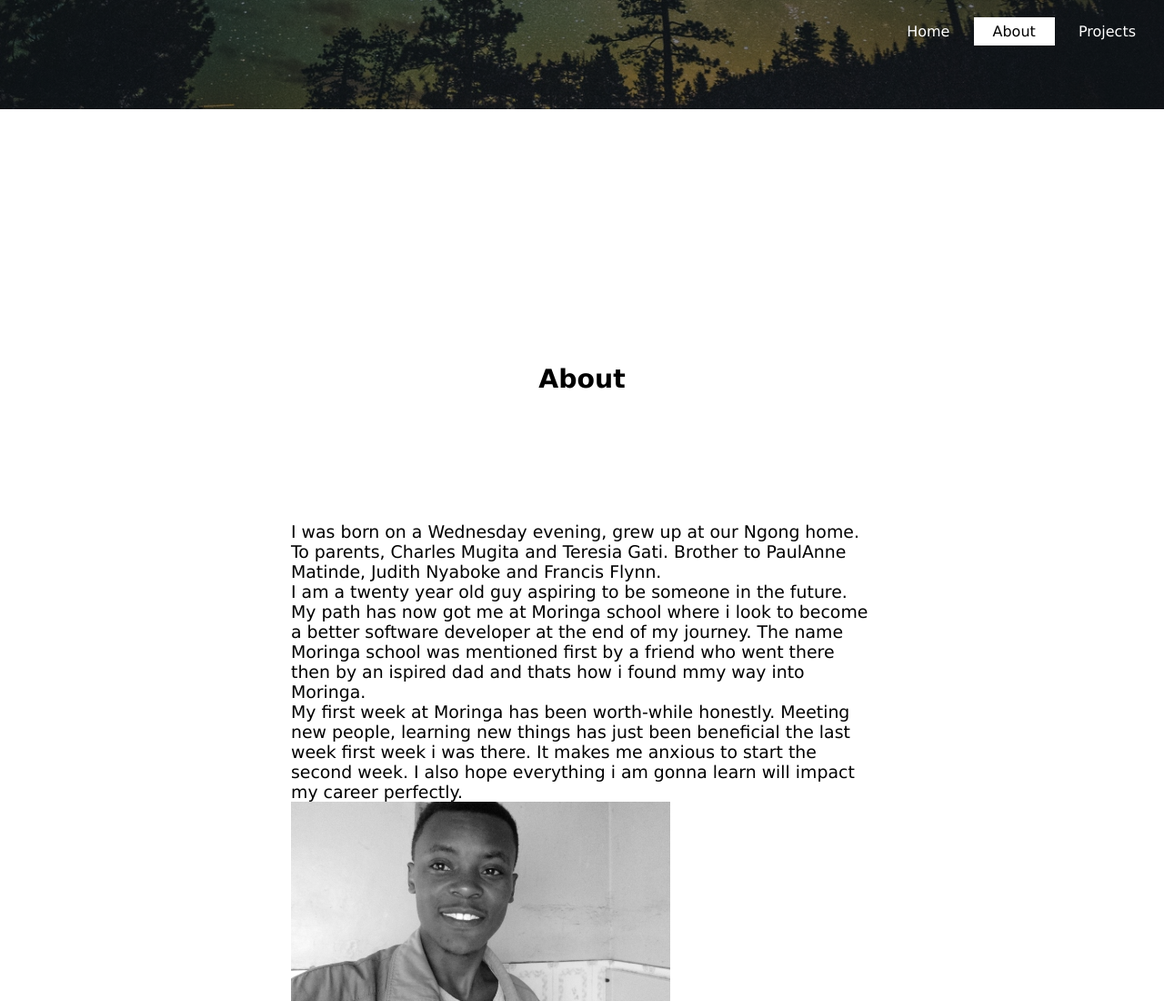
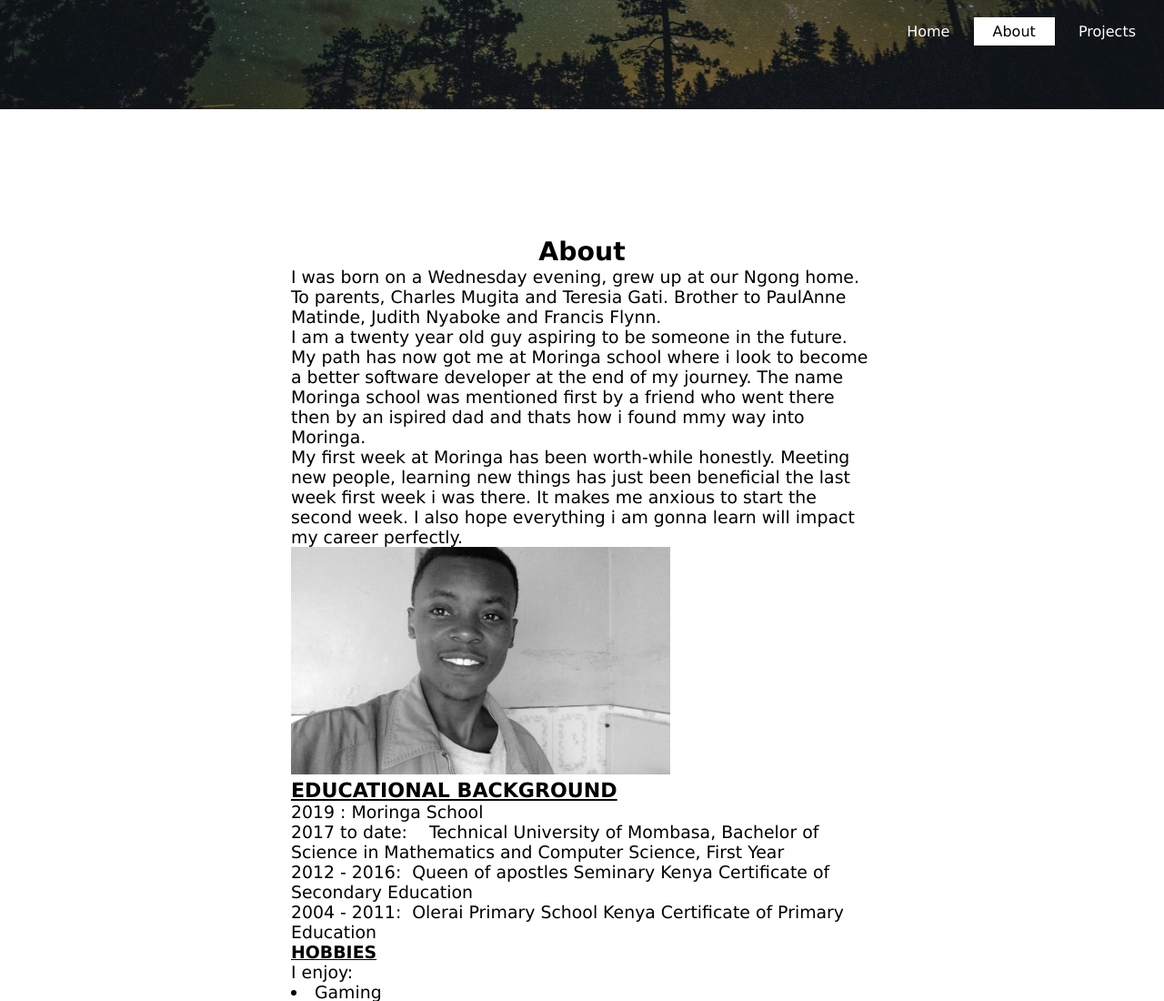
Before and after one commit to BernardMugita/Portfolio, a plain HTML site: page About.html in a window 1280 px wide. Shown: the top 1100 px of the page at 91% size. Drawn offline with Linux system fonts and the light colour scheme.

Commit message:
this is an update commit on modifications made to the About.html file

```diff
--- a/About.html
+++ b/About.html
@@ -32,9 +32,9 @@
 
             <div class="content">
 
-                <div class="content h2">
+
                 <h2><center>About</center></h2>
-                </div>
+
 
                 <p>I was born on a Wednesday evening, grew up at our Ngong home. To parents, Charles Mugita and Teresia Gati.
                 Brother to PaulAnne Matinde, Judith Nyaboke and Francis Flynn.  </p>
```
